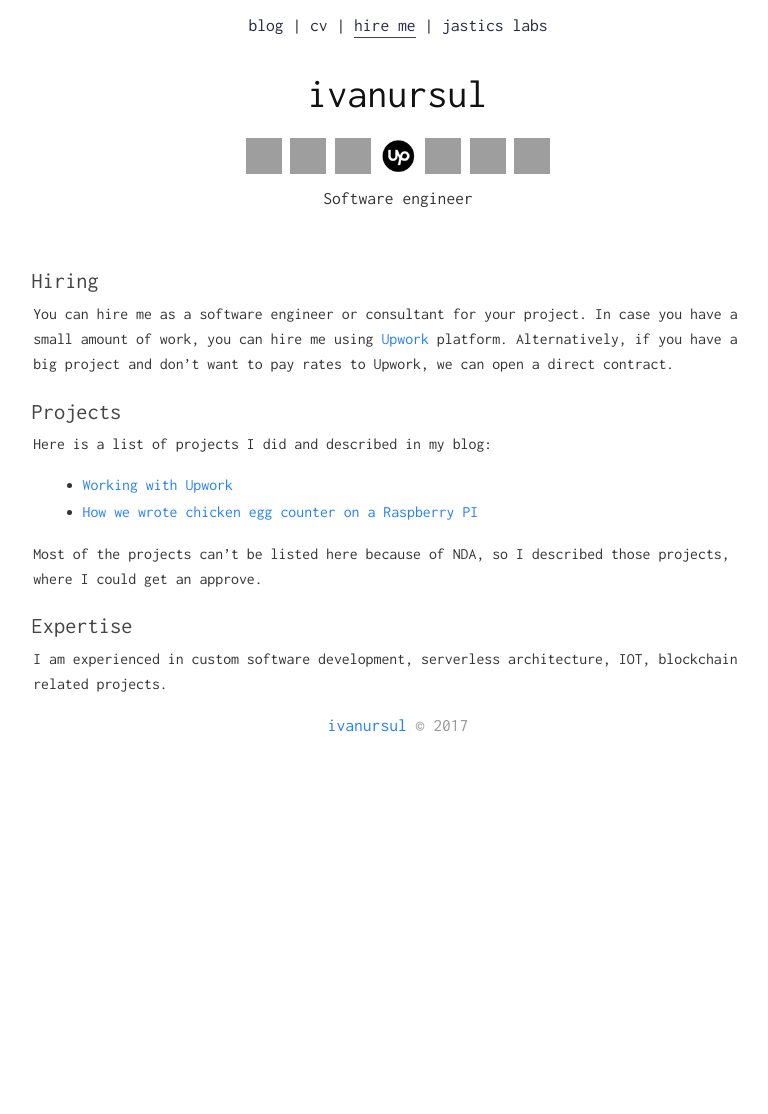
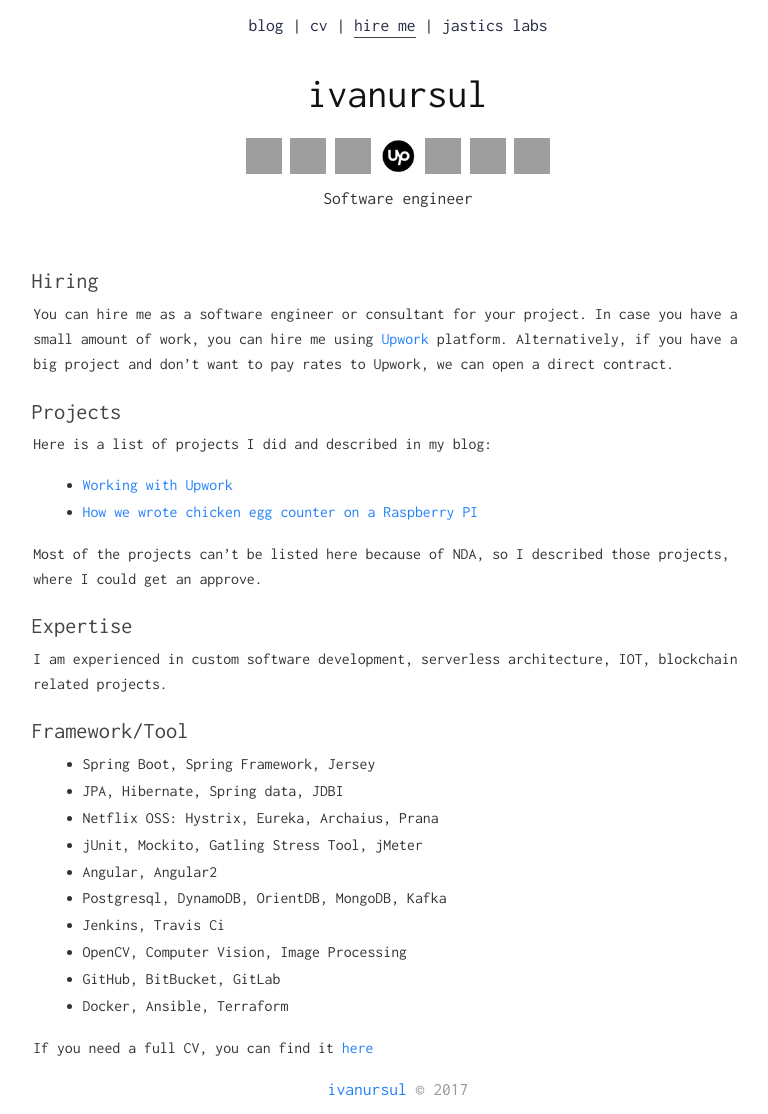
Before and after one commit to ivanursul/ivanursul, a Jekyll site: the page built from hire_me.md, in a window 1280 px wide, cut to the strip 0-1114 px from the top of the page. Shown: the whole strip, without its empty margins (242-1010 px from the left). Built offline with Jekyll 4.4.1, drawn with Linux system fonts in a browser that asks for light colours; our own code applies the rules of GitHub Pages for plain Markdown files; before the commit the page ends 900 px from its top, so only the background shows below that; grey boxes are pictures that could not be loaded.

```diff
--- a/hire_me.md
+++ b/hire_me.md
@@ -16,3 +16,18 @@
 
 ### Expertise
 I am experienced in custom software development, serverless architecture, IOT, blockchain related projects.
+
+### Framework/Tool
+
+* Spring Boot, Spring Framework, Jersey
+* JPA, Hibernate, Spring data, JDBI
+* Netflix OSS: Hystrix, Eureka, Archaius, Prana
+* jUnit, Mockito, Gatling Stress Tool, jMeter
+* Angular, Angular2
+* Postgresql, DynamoDB, OrientDB, MongoDB, Kafka
+* Jenkins, Travis Ci
+* OpenCV, Computer Vision, Image Processing
+* GitHub, BitBucket, GitLab
+* Docker, Ansible, Terraform
+
+If you need a full CV, you can find it [here](https://ivanursul.com/cv)
```
